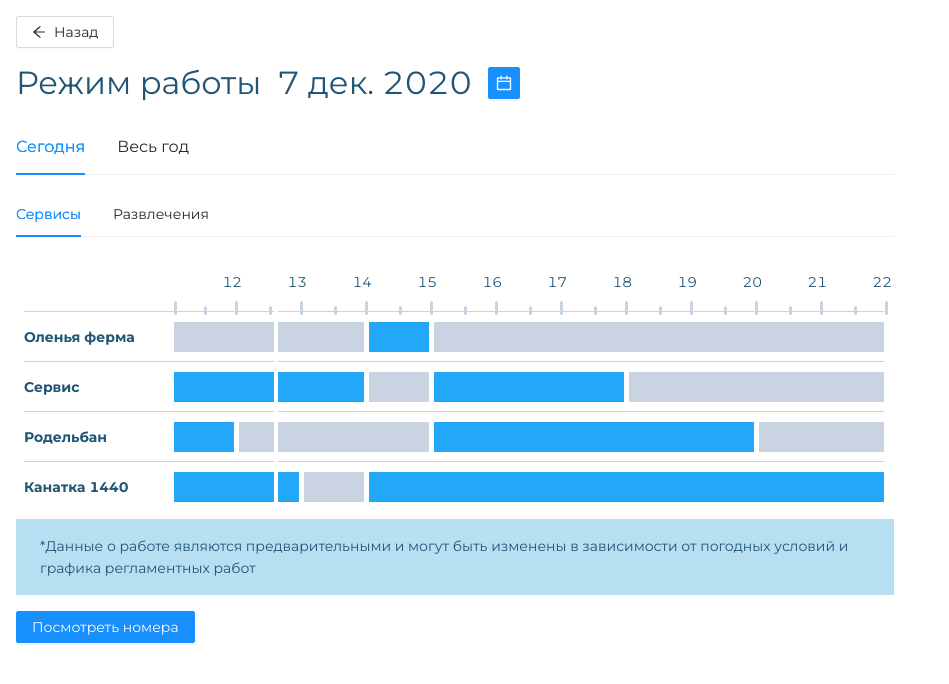
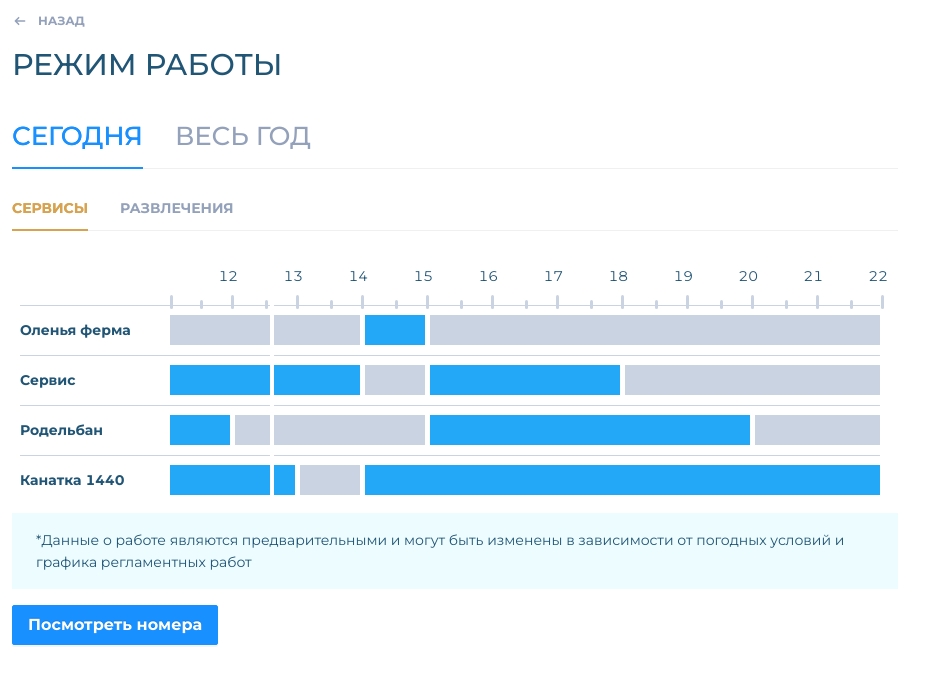
Before and after one commit to Divan5841/widget, a React (Create React App) app: page / in a window 1280 px wide. Shown: the top 684 px of the page, without its empty margins (0-949 px from the left). Built offline with nearby package versions, Linux system fonts and the light colour scheme.

Commit message:
update layouts

```diff
--- a/public/index.html
+++ b/public/index.html
@@ -8,7 +8,7 @@
 
     <link rel="preconnect" href="https://fonts.gstatic.com" />
     <link
-      href="https://fonts.googleapis.com/css2?family=Montserrat:wght@400;700&display=swap"
+      href="https://fonts.googleapis.com/css2?family=Montserrat:wght@400;500;700&display=swap"
       rel="stylesheet"
     />
 
--- a/src/pages/WorkSchedule/WorkSchedule.module.scss
+++ b/src/pages/WorkSchedule/WorkSchedule.module.scss
@@ -3,39 +3,68 @@
 .container {
   height: 100vh;
   max-width: 910px;
-  padding: 16px;
+  padding: 12px;
 
   .buttonBack {
+    display: flex;
+    align-items: center;
+
+    & > * + * {
+      margin-left: 10px;
+    }
+
+    font-size: 12px;
+    font-weight: 700;
+    color: $gray2;
+
     margin-bottom: 10px;
   }
 
   .buttonShow {
+    font-weight: 700;
+
     @media (max-width: $mobile_breakpoint) {
       width: 100%;
     }
   }
 
   .title {
-    display: flex;
-    align-items: center;
+    margin-bottom: 16px;
 
-    flex-wrap: wrap;
+    font-size: 30px;
+    font-weight: 500;
+    color: $font_blue;
+  }
 
-    margin-bottom: 10px;
+  .mainTabs > div:first-child > div:first-child {
+    @media (max-width: $mobile_breakpoint) {
+      justify-content: center;
 
-    & > *:not(:last-child) {
-      margin-right: 16px;
+      & > div > :nth-child(2) {
+        margin: 0;
+      }
     }
 
-    & > span {
-      font-size: 32px;
-      color: $font_blue;
+    & > div > div {
+      font-size: 26px !important;
+      font-weight: 500;
+      color: $gray2;
     }
   }
 
-  .tab {
-    color: orange;
-    font-size: 24px;
+  .tabs > div:first-child > div:first-child > div {
+    & > div > div {
+      font-weight: 700;
+      color: $gray2;
+    }
+
+    & > div > div[aria-selected='true'] {
+      color: $pumpkin;
+    }
+
+    & > div:last-child {
+      background: $pumpkin;
+    }
   }
 
   .mark {
@@ -46,5 +75,22 @@
 
     font-size: 14px;
     color: $font_blue;
+
+    @media (max-width: $mobile_breakpoint) {
+      margin: 0;
+    }
   }
 }
+
+.modal {
+  & > div:nth-child(2) {
+    border-radius: 16px;
+  }
+}
+
+.buttonCross {
+  position: fixed;
+  top: 30px;
+  right: 30px;
+  cursor: pointer;
+}
--- a/src/pages/WorkSchedule/WorkSchedule.tsx
+++ b/src/pages/WorkSchedule/WorkSchedule.tsx
@@ -1,10 +1,4 @@
 import React, { FC, useCallback, useState } from 'react'
-import {
-  ArrowLeftOutlined,
-  CalendarOutlined,
-  LeftOutlined,
-  RightOutlined,
-} from '@ant-design/icons'
 import { Button, ConfigProvider, Modal, Tabs } from 'antd'
 import { TabsProps } from 'antd/es/tabs'
 import ru_RU from 'antd/lib/locale-provider/ru_RU'
@@ -13,6 +7,7 @@ import Calendar from 'react-calendar'
 
 import { TableServices } from './components/TableServices/TableServices'
 import { ENTERTAINMENTS, SERVICES } from '../../__moks__/entertainments'
+import { ArrowLeftS, CalendarIcon, Cross, Left, Right } from '../../utils/icons'
 import styles from './WorkSchedule.module.scss'
 import './../../utils/calendar.scss'
 
@@ -21,6 +16,7 @@ export const END_WORK_TIME = 22
 
 export const WorkSchedule: FC = () => {
   const [isDatePrickerOpen, setIsDatePrickerOpen] = useState(false)
+  const [isShowCalendarIcon, setIsShowCalendarIcon] = useState(false)
 
   const [selectedDate, setSelectedDate] = useState<Date | Date[]>(new Date())
 
@@ -29,42 +25,54 @@ export const WorkSchedule: FC = () => {
     setIsDatePrickerOpen(false)
   }, [])
 
-  const onChangeTabHandler: TabsProps['onChange'] = useCallback((activeKey) => {
-    if (activeKey === 'today') {
-      setSelectedDate(new Date())
-    }
-  }, [])
+  const onChangeMainTabHandler: TabsProps['onChange'] = useCallback(
+    (activeKey) => {
+      if (activeKey === 'today') {
+        setSelectedDate(new Date())
+      }
+
+      setIsShowCalendarIcon(activeKey !== 'today')
+    },
+    [],
+  )
 
   return (
     <>
       <div className={styles.container}>
         <div className={styles.buttonBack}>
-          <Button icon={<ArrowLeftOutlined />}>Назад</Button>
+          <ArrowLeftS />
+          <span>НАЗАД</span>
         </div>
 
         <div className={styles.title}>
-          <span>Режим работы</span>
-
-          <span>{moment(selectedDate as Date).format('D MMM YYYY')}</span>
-
-          <Button
-            icon={<CalendarOutlined />}
-            onClick={() => setIsDatePrickerOpen(true)}
-            type="primary"
-          />
+          <span>РЕЖИМ РАБОТЫ</span>
         </div>
 
-        <Tabs size="large" onChange={onChangeTabHandler}>
-          <Tabs.TabPane tab="Сегодня" key="today" />
-          <Tabs.TabPane tab="Весь год" key="allYear" />
+        <Tabs onChange={onChangeMainTabHandler} className={styles.mainTabs}>
+          <Tabs.TabPane tab="СЕГОДНЯ" key="today" />
+          <Tabs.TabPane tab="ВЕСЬ ГОД" key="allYear" />
         </Tabs>
 
-        <Tabs destroyInactiveTabPane>
-          <Tabs.TabPane tab="Сервисы" key="services">
+        <Tabs
+          destroyInactiveTabPane
+          className={styles.tabs}
+          tabBarExtraContent={{
+            right: isShowCalendarIcon ? (
+              <Button
+                icon={<CalendarIcon />}
+                onClick={() => setIsDatePrickerOpen(true)}
+                type="primary"
+              />
+            ) : (
+              <></>
+            ),
+          }}
+        >
+          <Tabs.TabPane tab="СЕРВИСЫ" key="services">
             <TableServices services={SERVICES} />
           </Tabs.TabPane>
 
-          <Tabs.TabPane tab="Развлечения" key="entertainments">
+          <Tabs.TabPane tab="РАЗВЛЕЧЕНИЯ" key="entertainments">
             <TableServices services={ENTERTAINMENTS} />
           </Tabs.TabPane>
         </Tabs>
@@ -74,7 +82,7 @@ export const WorkSchedule: FC = () => {
           зависимости от погодных условий и графика регламентных работ
         </div>
 
-        <Button type="primary" className={styles.buttonShow}>
+        <Button type="primary" size="large" className={styles.buttonShow}>
           Посмотреть номера
         </Button>
       </div>
@@ -86,7 +94,17 @@ export const WorkSchedule: FC = () => {
         footer={null}
         closable={false}
         destroyOnClose
+        maskStyle={{ background: '#232E43' }}
+        className={styles.modal}
+        centered
       >
+        <div
+          className={styles.buttonCross}
+          onClick={() => setIsDatePrickerOpen(false)}
+        >
+          <Cross />
+        </div>
+
         <ConfigProvider locale={ru_RU}>
           <Calendar
             onChange={onAcceptHandler}
@@ -94,9 +112,11 @@ export const WorkSchedule: FC = () => {
             locale="ru"
             prev2Label={null}
             next2Label={null}
-            prevLabel={<LeftOutlined />}
-            nextLabel={<RightOutlined />}
-            formatMonthYear={(locale, date) => moment(date).format('MMMM YYYY')}
+            prevLabel={<Left />}
+            nextLabel={<Right />}
+            formatMonthYear={(locale, date) =>
+              moment(date).format('MMMM, YYYY')
+            }
           />
         </ConfigProvider>
       </Modal>
--- a/src/utils/assets.scss
+++ b/src/utils/assets.scss
@@ -1,7 +1,9 @@
 $font_blue: #215575;
-$light_blue: #b6e0f1;
+$light_blue: #edfcff;
 $blue: #23a8f8;
 $gray1: #c9d3e1;
+$gray2: #93a1ba;
+$pumpkin: #d7a350;
 
 $mobile_breakpoint: 600px;
 $breakpoint: 900px;
--- a/src/utils/calendar.scss
+++ b/src/utils/calendar.scss
@@ -45,7 +45,7 @@
 }
 .react-calendar__navigation button:enabled:hover,
 .react-calendar__navigation button:enabled:focus {
-  background-color: #e6e6e6;
+  cursor: pointer;
 }
 .react-calendar__navigation button[disabled] {
   background-color: #f0f0f0;
--- /dev/null
+++ b/src/utils/icons/ArrowLeftS.tsx
@@ -0,0 +1,13 @@
+import React, { FC } from 'react'
+
+export const ArrowLeftS: FC = () => (
+  <svg xmlns="http://www.w3.org/2000/svg" width="16" height="16" fill="none">
+    <path
+      d="M3.333 8h9.334M6.667 4.667L3.333 8M6.667 11.333L3.333 8"
+      stroke="#93A1BA"
+      stroke-width="1.5"
+      stroke-linecap="round"
+      stroke-linejoin="round"
+    />
+  </svg>
+)
--- /dev/null
+++ b/src/utils/icons/CalendarIcon.tsx
@@ -0,0 +1,54 @@
+import React, { FC } from 'react'
+
+export const CalendarIcon: FC = () => (
+  <svg
+    xmlns="http://www.w3.org/2000/svg"
+    width="24"
+    height="24"
+    viewBox="0 0 24 24"
+    fill="none"
+  >
+    <path
+      d="M15 3V5"
+      stroke="white"
+      stroke-width="1.5"
+      stroke-linecap="round"
+      stroke-linejoin="round"
+    />
+    <path
+      d="M7 3V5"
+      stroke="white"
+      stroke-width="1.5"
+      stroke-linecap="round"
+      stroke-linejoin="round"
+    />
+    <path
+      d="M3 9H19"
+      stroke="white"
+      stroke-width="1.5"
+      stroke-linecap="round"
+      stroke-linejoin="round"
+    />
+    <path
+      d="M19 10V7C19 5.343 17.657 4 16 4H6C4.343 4 3 5.343 3 7V16C3 17.657 4.343 19 6 19H11"
+      stroke="white"
+      stroke-width="1.5"
+      stroke-linecap="round"
+      stroke-linejoin="round"
+    />
+    <path
+      d="M19.121 13.879C20.419 15.177 20.279 17.366 18.703 18.473C17.7 19.177 16.299 19.177 15.296 18.473C13.719 17.367 13.58 15.177 14.878 13.879C16.05 12.707 17.95 12.707 19.121 13.879"
+      stroke="white"
+      stroke-width="1.5"
+      stroke-linecap="round"
+      stroke-linejoin="round"
+    />
+    <path
+      d="M21 20L19.12 18.12"
+      stroke="white"
+      stroke-width="1.5"
+      stroke-linecap="round"
+      stroke-linejoin="round"
+    />
+  </svg>
+)
--- /dev/null
+++ b/src/utils/icons/Cross.tsx
@@ -0,0 +1,26 @@
+import React, { FC } from 'react'
+
+export const Cross: FC = () => (
+  <svg
+    xmlns="http://www.w3.org/2000/svg"
+    width="32"
+    height="32"
+    viewBox="0 0 32 32"
+    fill="none"
+  >
+    <path
+      d="M28 28L4 4"
+      stroke="#C9D3E1"
+      stroke-width="1.5"
+      stroke-linecap="round"
+      stroke-linejoin="round"
+    />
+    <path
+      d="M4 28L28 4"
+      stroke="#C9D3E1"
+      stroke-width="1.5"
+      stroke-linecap="round"
+      stroke-linejoin="round"
+    />
+  </svg>
+)
--- /dev/null
+++ b/src/utils/icons/Left.tsx
@@ -0,0 +1,19 @@
+import React, { FC } from 'react'
+
+export const Left: FC = () => (
+  <svg
+    xmlns="http://www.w3.org/2000/svg"
+    width="28"
+    height="28"
+    viewBox="0 0 28 28"
+    fill="none"
+  >
+    <path
+      d="M17 20L11 14L17 8"
+      stroke="#93A1BA"
+      stroke-width="2"
+      stroke-linecap="round"
+      stroke-linejoin="round"
+    />
+  </svg>
+)
--- /dev/null
+++ b/src/utils/icons/Right.tsx
@@ -0,0 +1,19 @@
+import React, { FC } from 'react'
+
+export const Right: FC = () => (
+  <svg
+    xmlns="http://www.w3.org/2000/svg"
+    width="28"
+    height="28"
+    viewBox="0 0 28 28"
+    fill="none"
+  >
+    <path
+      d="M11 20L17 14L11 8"
+      stroke="#93A1BA"
+      stroke-width="2"
+      stroke-linecap="round"
+      stroke-linejoin="round"
+    />
+  </svg>
+)
--- /dev/null
+++ b/src/utils/icons/index.ts
@@ -0,0 +1,5 @@
+export * from './ArrowLeftS'
+export * from './Left'
+export * from './Right'
+export * from './CalendarIcon'
+export * from './Cross'
```
Also changed, not shown: tsconfig.json (+2 -8 lines), 1 other file (tests, documents, lock files or other folders).
